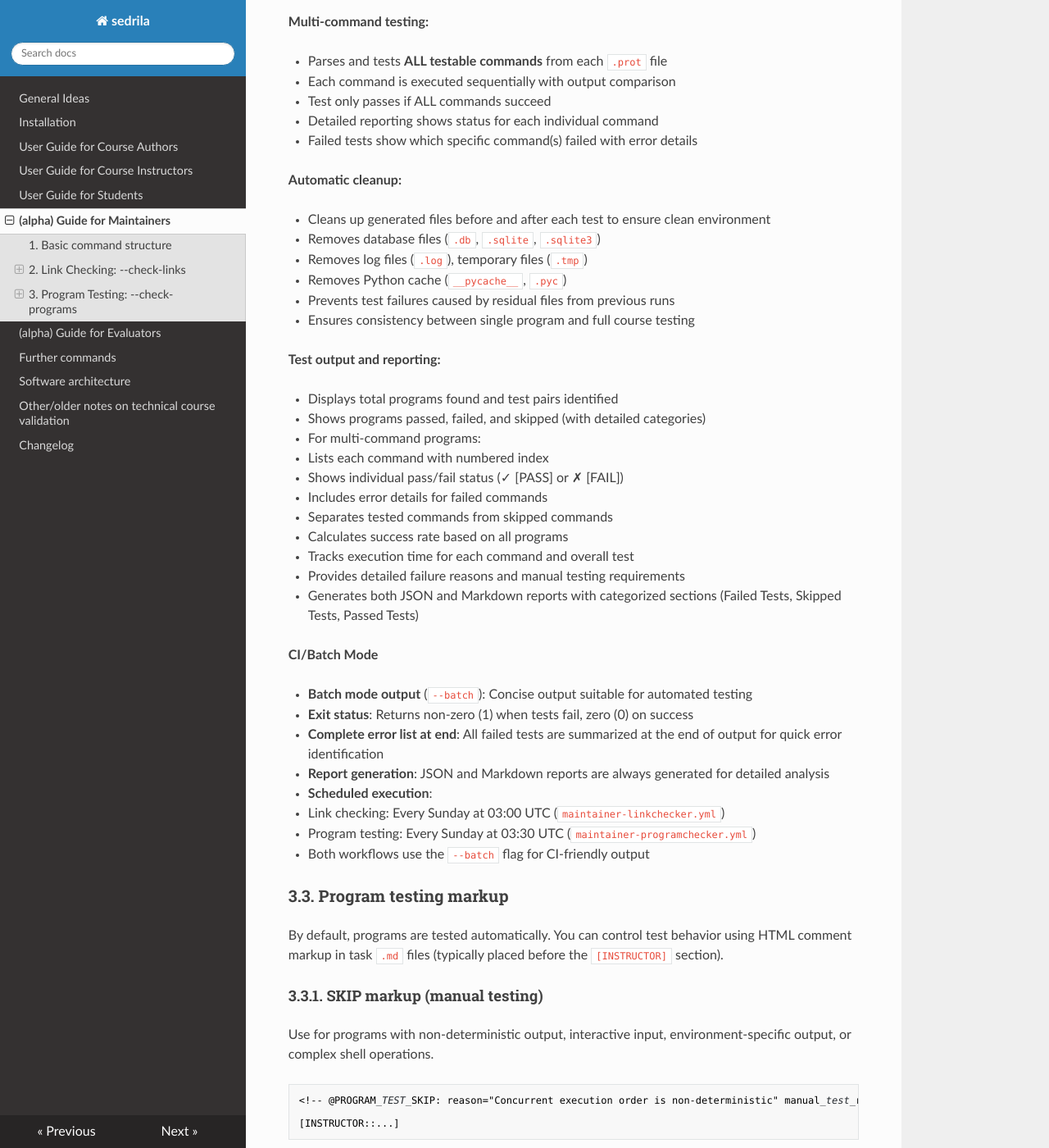
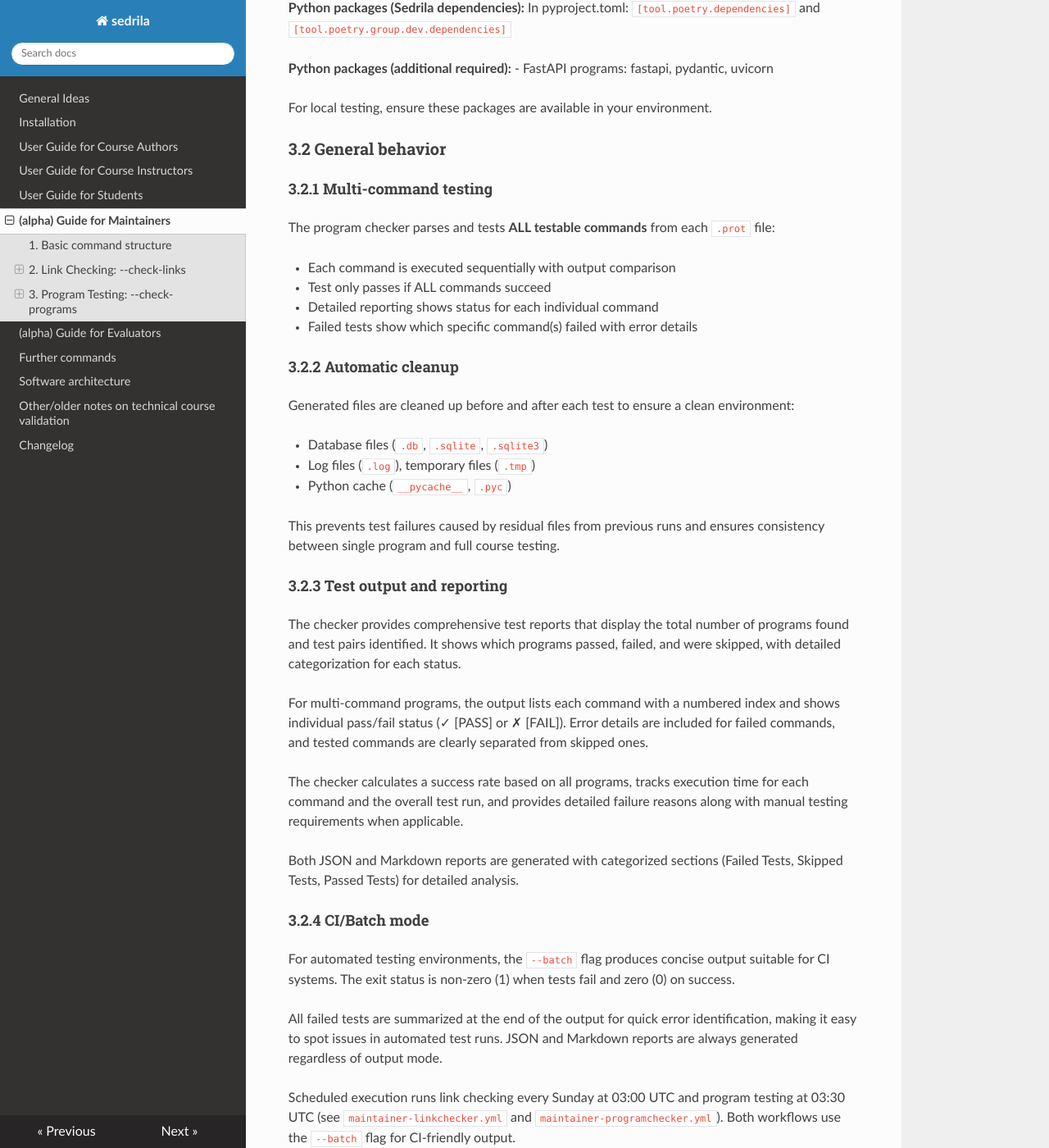
Before and after one commit to fubinf/sedrila, an MkDocs documentation site: the page built from docs/maintainers.md, in a window 1280 px wide and 1400 px high, scrolled down 3461 px. Shown: the whole window at 82% size. Built offline with MkDocs 1.6.1, drawn with Linux system fonts in a browser that asks for light colours; nearby versions of some CDN libraries; some of the changed text lies outside the part shown.

Commit message:
refactor: #30, docs, little fixes
- Make extensive modifications to `maintainers.md` to make its structure similar to `author.md`.
- Fix mistakes in `maintainers.md`.
- Update link checking report path from 'targetdir' to 'targetdir_i (instructor directory)'

````diff
--- a/docs/maintainers.md
+++ b/docs/maintainers.md
@@ -33,20 +33,33 @@
 - `--include-stage <stage>`: Include parts with this and higher stage entries (default: `draft` which includes all stages)
 - `--log <level>`: Set logging level (DEBUG, INFO, WARNING, ERROR, CRITICAL)
 - `--batch`: Use batch/CI-friendly output
-- `targetdir`: Directory for build output and reports
+Positional arguments:
+- `targetdir`: Directory for build output and reports (required)
 
 ## 2. Link Checking: `--check-links`
 
-- Option `--check-links [markdown_file]` validates external HTTP/HTTPS links found in markdown files.
-  Without an argument, it checks all course files. With a file argument, it checks only that specific file.
-  Uses HEAD requests by default for efficiency, falling back to GET only when content validation is needed.
-  Generates fixed-name reports: `link_check_report.json` and `link_check_report.md` in the current directory.
-  Supports custom link validation rules via HTML comments in markdown files.
-  Avoids checking duplicate URLs and includes comprehensive statistics in the main report.
-  Examples:
+Option `--check-links [markdown_file]` validates external HTTP/HTTPS links found in markdown files.
 
-  - `sedrila maintainer --check-links` (check all course files)
-  - `sedrila maintainer --check-links ch/Chapter1/Task1.md` (check one specific file)
+Link checking is implemented as a `maintainer` subcommand but leverages
+the `author` build system infrastructure for file identification.
+This design reuses existing logic (DRY principle) rather than reimplementing course structure parsing.
+When checking all files, the command creates a lightweight `Coursebuilder` instance to parse `sedrila.yaml`
+and identify which markdown files need checking.
+
+Without an argument, it checks all course files using the build system to identify files
+(respects `sedrila.yaml` configuration, only checks configured taskgroups).
+With a file argument, it checks only that specific file.
+Uses the `--include-stage` option to control which development stages are checked (default: `draft`, which includes all stages).
+Checks both `chapterdir` and `altdir` files (altdir files discovered via path replacement).
+Uses HEAD requests by default for efficiency, falling back to GET only when content validation is needed.
+Generates fixed-name reports: `link_check_report.json` and `link_check_report.md` in `targetdir_i` (instructor directory).
+Supports custom link validation rules via HTML comments in markdown files.
+Avoids checking duplicate URLs and includes comprehensive statistics in reports.
+When checking all files, use `--` to separate options from the positional `targetdir` argument.
+Examples:
+- `sedrila maintainer --check-links -- /tmp/linkcheck` (check all course files, all stages)
+- `sedrila maintainer --include-stage beta --check-links -- /tmp/linkcheck` (check only beta stage)
+- `sedrila maintainer --check-links ch/Chapter1/Task1.md /tmp/linkcheck` (check one specific file)
 
 ### 2.1 Link validation rules
 
@@ -96,20 +108,24 @@
 
 #### 3.1.1. Build
 
-**Important**: Program testing requires `itree.zip` to be built first. This directory is created during course building:
+**Important**: Program testing requires `altdir/itree.zip` to exist. This can be either:
+- A **directory** `altdir/itree.zip/` containing source program files
+- A **ZIP file** `altdir/itree.zip` created during course building
+
+To create the ZIP file, build the course first:
 
 ```bash
-# Option 1: Complete build (tests all stages)
+# Complete build (tests all stages)
 sedrila author /tmp/build
 
-# Option 2: Beta stage only (faster, for quick testing)
+# Beta stage only (faster, for quick testing)
 sedrila author --include_stage beta /tmp/build
 
 # Then run program tests
 sedrila maintainer --check-programs -- /tmp/progtest
 ```
 
-Without building first, the checker will report "Total Programs: 0" because it cannot find program files.
+Without building first, the checker will report "Total Programs: 0" if `altdir/itree.zip` does not exist.
 
 In a GitHub Action, **complete build** should be performed before testing to ensure full coverage.
 
@@ -118,86 +134,92 @@
 
 Program testing requires the following environment:
 
+These requirements evolve as new program types are added to the course. The list below reflects the current set of testable programs.
+
 **Required:**
 
 - **Python**: 3.11 or higher
 - **Go**: 1.23 or higher (for Go programs)
-- **Built course**: `itree.zip` directory must exist in `altdir/`
+- **Program files**: `altdir/itree.zip` must exist (either as a directory with source files or as a built ZIP file)
 
 **Python packages (Sedrila dependencies):**
+In pyproject.toml: `[tool.poetry.dependencies]` and `[tool.poetry.group.dev.dependencies]`
 
-- Core: argparse_subcommand, blessed, bottle, GitPython, Jinja2, Markdown, PyYAML, requests, rich
-- Data/Scientific: matplotlib, numpy, pandas, Pygments
-- Markdown: mdx_linkify
+**Python packages (additional required):**
+- FastAPI programs: fastapi, pydantic, uvicorn
 
-**Python packages (for example programs):**
-
-- FastAPI programs: fastapi, pydantic, uvicorn
-- Testing: pytest
-
-In GitHub Actions, all dependencies are automatically installed. For local testing, ensure these packages are available in your environment.
+For local testing, ensure these packages are available in your environment.
 
 
 ### 3.2 General behavior
 
-**Multi-command testing:**
+#### 3.2.1 Multi-command testing
 
-- Parses and tests **ALL testable commands** from each `.prot` file
+The program checker parses and tests **ALL testable commands** from each `.prot` file:
+
 - Each command is executed sequentially with output comparison
 - Test only passes if ALL commands succeed
 - Detailed reporting shows status for each individual command
 - Failed tests show which specific command(s) failed with error details
 
-**Automatic cleanup:**
 
-- Cleans up generated files before and after each test to ensure clean environment
-- Removes database files (`.db`, `.sqlite`, `.sqlite3`)
-- Removes log files (`.log`), temporary files (`.tmp`)
-- Removes Python cache (`__pycache__`, `.pyc`)
-- Prevents test failures caused by residual files from previous runs
-- Ensures consistency between single program and full course testing
+#### 3.2.2 Automatic cleanup
 
-**Test output and reporting:**
+Generated files are cleaned up before and after each test to ensure a clean environment:
 
-- Displays total programs found and test pairs identified
-- Shows programs passed, failed, and skipped (with detailed categories)
-- For multi-command programs:
-  - Lists each command with numbered index
-  - Shows individual pass/fail status (✓ [PASS] or ✗ [FAIL])
-  - Includes error details for failed commands
-  - Separates tested commands from skipped commands
-- Calculates success rate based on all programs
-- Tracks execution time for each command and overall test
-- Provides detailed failure reasons and manual testing requirements
-- Generates both JSON and Markdown reports with categorized sections (Failed Tests, Skipped Tests, Passed Tests)
+- Database files (`.db`, `.sqlite`, `.sqlite3`)
+- Log files (`.log`), temporary files (`.tmp`)
+- Python cache (`__pycache__`, `.pyc`)
 
-**CI/Batch Mode**
+This prevents test failures caused by residual files from previous runs
+and ensures consistency between single program and full course testing.
 
-- **Batch mode output** (`--batch`): Concise output suitable for automated testing
-- **Exit status**: Returns non-zero (1) when tests fail, zero (0) on success
-- **Complete error list at end**: All failed tests are summarized at the end of output for quick error identification
-- **Report generation**: JSON and Markdown reports are always generated for detailed analysis
-- **Scheduled execution**:
 
-  - Link checking: Every Sunday at 03:00 UTC (`maintainer-linkchecker.yml`)
-  - Program testing: Every Sunday at 03:30 UTC (`maintainer-programchecker.yml`)
-  - Both workflows use the `--batch` flag for CI-friendly output
+#### 3.2.3 Test output and reporting
+
+The checker provides comprehensive test reports that display the total number of programs found
+and test pairs identified. It shows which programs passed, failed, and were skipped, with detailed
+categorization for each status.
+
+For multi-command programs, the output lists each command with a numbered index and shows
+individual pass/fail status (✓ [PASS] or ✗ [FAIL]). Error details are included for failed commands,
+and tested commands are clearly separated from skipped ones.
+
+The checker calculates a success rate based on all programs, tracks execution time for each
+command and the overall test run, and provides detailed failure reasons along with manual
+testing requirements when applicable.
+
+Both JSON and Markdown reports are generated with categorized sections (Failed Tests,
+Skipped Tests, Passed Tests) for detailed analysis.
+
+
+#### 3.2.4 CI/Batch mode
+
+For automated testing environments, the `--batch` flag produces concise output suitable
+for CI systems. The exit status is non-zero (1) when tests fail and zero (0) on success.
+
+All failed tests are summarized at the end of the output for quick error identification,
+making it easy to spot issues in automated test runs.
+JSON and Markdown reports are always generated regardless of output mode.
+
+Scheduled execution runs link checking every Sunday at 03:00 UTC and program testing
+at 03:30 UTC (see `maintainer-linkchecker.yml` and `maintainer-programchecker.yml`).
+Both workflows use the `--batch` flag for CI-friendly output.
 
 
 ### 3.3. Program testing markup
 
 By default, programs are tested automatically.
-You can control test behavior using HTML comment markup in task `.md` files (typically placed before the `[INSTRUCTOR]` section).
+You can control test behavior using HTML comment markup in task `.md` files.
+The markup can be placed anywhere in the file; a common convention is to place it before the `[INSTRUCTOR]` section.
 
 
-#### 3.3.1. SKIP markup (manual testing)
+#### 3.3.1. SKIP markup (manual testing): `@PROGRAM_TEST_SKIP`
 
 Use for programs with non-deterministic output, interactive input, environment-specific output, or complex shell operations.
 
 ```markdown
 <!-- @PROGRAM_TEST_SKIP: reason="Concurrent execution order is non-deterministic" manual_test_required=true -->
-
-[INSTRUCTOR::...]
 ```
 
 Parameters:
@@ -206,14 +228,12 @@
 - `manual_test_required=true`: Marks program for manual testing
 
 
-#### 3.3.2. PARTIAL markup (manual/automation mix)
+#### 3.3.2. PARTIAL markup (manual/automation mix): `@PROGRAM_TEST_PARTIAL`
 
 Use when some commands are testable while others require manual verification.
 
 ```markdown
 <!-- @PROGRAM_TEST_PARTIAL: skip_commands_with="Traceback,MemoryError" skip_reason="Different stack depths lead to inconsistent output" testable_note="Other commands can be automatically tested" -->
-
-[INSTRUCTOR::...]
 ```
 
 Parameters:
@@ -223,14 +243,12 @@
 - `testable_note="text"`: Note about which commands are testable
 
 
-#### 3.3.3. OVERRIDE markup (expected command mismatches)
+#### 3.3.3. OVERRIDE markup (expected command mismatches): `@PROGRAM_TEST_OVERRIDE`
 
 Use when `.prot` files reference incorrect command names.
 
 ```markdown
 <!-- @PROGRAM_TEST_OVERRIDE: original_command="go run main.go" correct_command="go run go-channels.go" reason=".prot file uses main.go but actual file is go-channels.go" -->
-
-[INSTRUCTOR::...]
 ```
 
 Parameters:
@@ -240,6 +258,23 @@
 - `reason="text"`: Explanation for the override
 
 
-#### 3.3.4. no markup ("normal" automated testing)
+#### 3.3.4. General PROGRAM_TEST markup (reserved for future use): `@PROGRAM_TEST`
+
+This is a general-purpose markup reserved for future extensions.
+Currently, it supports a `notes` parameter for documentation purposes, but this parameter is not used by the test runner.
+
+```markdown
+<!-- @PROGRAM_TEST: notes="Additional information about this program test" -->
+```
+
+Parameters:
+- `notes="text"`: Documentation notes (currently not used by the test runner)
+
+**Behavior:** Programs with this markup are tested normally, exactly like programs without any markup.
+The markup serves only as a placeholder for potential future functionality.
+
+
+#### 3.3.5. No markup (normal automated testing)
 
 Programs with deterministic output require no special markup and are tested automatically.
+This is functionally equivalent to using `@PROGRAM_TEST` with documentation notes.
````
Also changed, not shown: other parts of docs/maintainers.md (+4 -5 lines), 2 other files.
